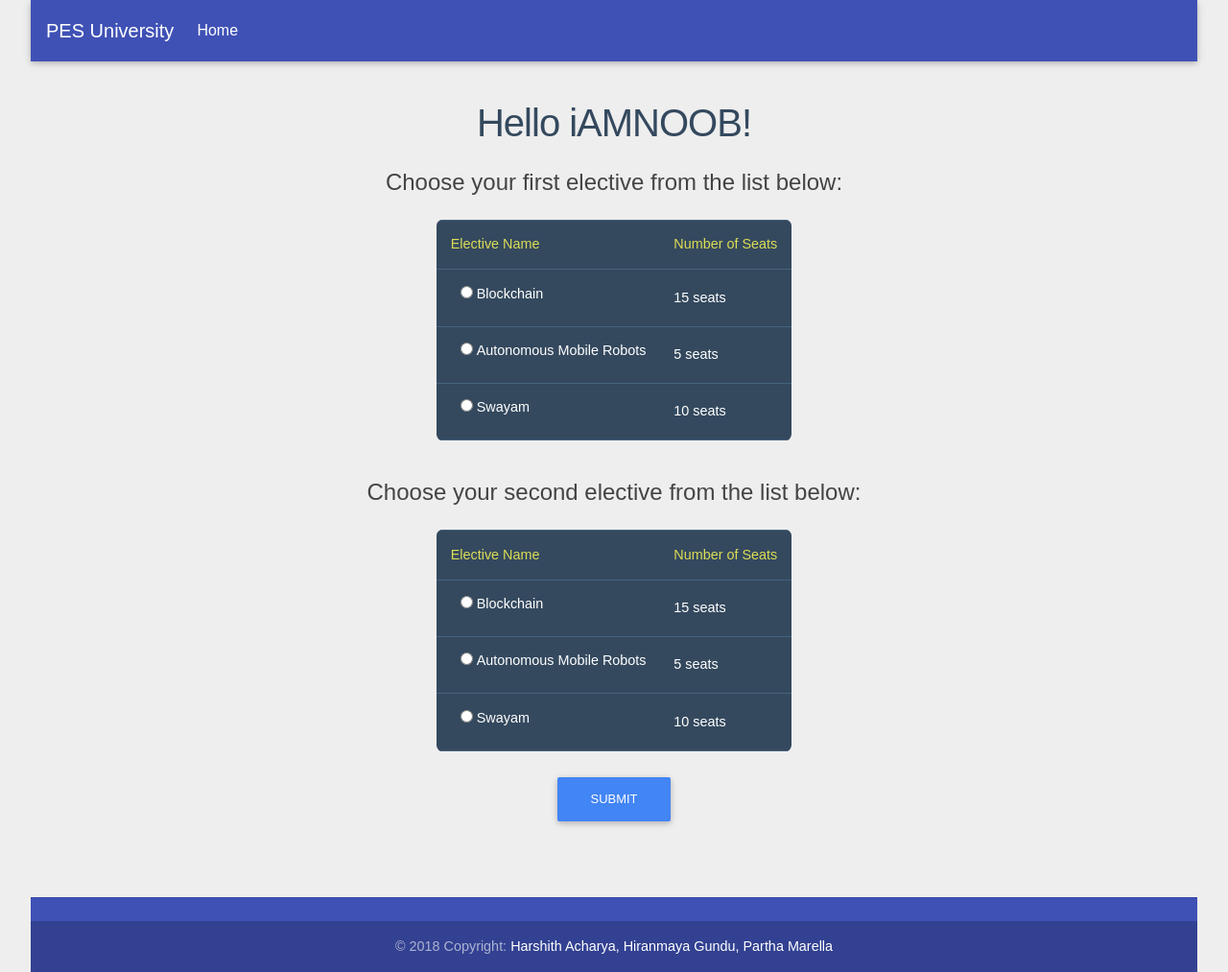
After one commit to HiranmayaGundu/Elective_Registration, a Flask app: page /student in a window 1280 px wide. The commit adds this page. Shown: the whole page at 96% size. Run offline with Flask 2, Linux system fonts and the light colour scheme; some libraries are stand-ins or nearby versions.

Commit message:
Added student page with post elective method

```diff
--- a/src/server.py
+++ b/src/server.py
@@ -14,12 +14,14 @@ import os
 
 app = Flask(__name__)
 app.secret_key = 'totally a secret lolz'
+#b = pymysql.connect("localhost", "root", "password", "")
 PROJECT_HOME = os.path.dirname(os.path.realpath(__file__))
 UPLOAD_FOLDER = PROJECT_HOME + "/documents"
 app.config['UPLOAD_FOLDER'] = UPLOAD_FOLDER
 ALLOWED_EXTENSIONS = set(['csv'])
 
 db = pymysql.connect("localhost", "root", "", "WT2")
+# db = pymysql.connect("localhost", "root", "password", "WT2019", charset="latin1")
 cursor = db.cursor()
 
 def allowed_file(filename):
@@ -197,6 +199,16 @@ def create_electives_db(filename):
         return True
     return False
 
+@app.route('/student')
+def student():
+    '''This function renders the sign in page.'''
+    return render_template('student.html')
+
+
+@app.route('/set_elective', methods=['POST'])
+def setElective():
+    '''This function renders the sign in page.'''
+    return "Success!"
 
 if __name__ == '__main__':
 # run!
--- a/src/templates/landing.html
+++ b/src/templates/landing.html
@@ -72,6 +72,10 @@
           <li class="nav-item">
             <a class="nav-link" href="/signin" target="_blank">Sign In</a>
           </li>
+          // TODO: Has to be rerouted after login page
+          <li class="nav-item">
+              <a class="nav-link" href="/student" target="_blank">Student</a>
+            </li>
         </ul>
       </div>
 
--- /dev/null
+++ b/src/templates/student.html
@@ -0,0 +1,209 @@
+{% extends "base.html" %}
+{% block nav_student %}{% endblock %}
+{% block nav_admin %}{% endblock %}
+{% block nav %}{% endblock %}
+{% block main %}
+
+<div class="container">
+        <h1 style="text-align:center; margin-top:1em;">Hello iAMNOOB!</h1>
+        <h4 style="text-align:center; margin-top:1em;">Choose your first elective from the list below: </h4>
+<form action="/set_elective" method="POST">
+    <div class="flex-center row mt-5" style="margin-top:0.3rem!important;">
+            <fieldset id="elective1">
+
+            <table class="rwd-table">
+              <tr>
+                <th>Elective Name</th>
+                <th>Number of Seats</th>
+              </tr>
+              <tr>
+                <td data-th="Movie Title">
+                        <div class="radio">
+
+                                    <input type="radio" id='regular' name="optradio">
+                                    <label>Blockchain</label>
+                            </div>
+                </td>
+                <td data-th="Genre">15 seats</td>
+              </tr>
+              <tr>
+                <td data-th="Movie Title">
+                        <div class="radio">
+                                <input type="radio" id='regular' name="optradio">
+                                <label>Autonomous Mobile Robots</label>                            </div>
+                </td>
+                <td data-th="Genre">5 seats</td>
+              </tr>
+              <tr>
+                <td data-th="Movie Title">
+                        <div class="radio">
+                                <input type="radio" id='regular' name="optradio">
+                                <label>Swayam</label>                            </div>
+                </td>
+                <td data-th="Genre">10 seats</td>
+              </tr>
+            </table>
+            </fieldset>
+    </div>
+    <h4 style="text-align:center; margin-top:1em;">Choose your second elective from the list below: </h4>
+
+    <div class="flex-center row mt-5" style="margin-top:0.3rem!important;">
+
+            <fieldset id="elective1">
+
+                    <table class="rwd-table">
+                      <tr>
+                        <th>Elective Name</th>
+                        <th>Number of Seats</th>
+                      </tr>
+                      <tr>
+                        <td data-th="Movie Title">
+                                <div class="radio">
+
+                                            <input type="radio" id='regular' name="optradio1">
+                                            <label>Blockchain</label>
+                                    </div>
+                        </td>
+                        <td data-th="Genre">15 seats</td>
+                      </tr>
+                      <tr>
+                        <td data-th="Movie Title">
+                                <div class="radio">
+                                        <input type="radio" id='regular' name="optradio1">
+                                        <label>Autonomous Mobile Robots</label>                            </div>
+                        </td>
+                        <td data-th="Genre">5 seats</td>
+                      </tr>
+                      <tr>
+                        <td data-th="Movie Title">
+                                <div class="radio">
+                                        <input type="radio" id='regular' name="optradio1">
+                                        <label>Swayam</label>                            </div>
+                        </td>
+                        <td data-th="Genre">10 seats</td>
+                      </tr>
+                    </table>
+                    </fieldset>
+
+    </div>
+    <div class="mt-5 row flex-center" style="margin-top:0.3rem!important;">
+        <!--Grid column-->
+        <button type="submit" class="btn btn-primary">Submit</button>
+    </form>
+        <!--Grid column-->
+
+    </div>
+    <div class="mt-5 row">
+        <!--Grid column-->
+        <div class="col-md-12">
+        </div>
+        <!--Grid column-->
+
+    </div>
+
+</div>
+
+<style>
+
+
+#regular {
+    margin-left: 10px;
+}
+
+@import "https://fonts.googleapis.com/css?family=Montserrat:300, 400, 700";
+.rwd-table {
+  margin: 1em 0;
+  min-width: 300px;
+}
+.rwd-table tr {
+  border-top: 1px solid #ddd;
+  border-bottom: 1px solid #ddd;
+}
+.rwd-table th {
+  display: none;
+}
+.rwd-table td {
+  display: block;
+}
+.rwd-table td:first-child {
+  padding-top: 0.5em;
+}
+.rwd-table td:last-child {
+  padding-bottom: 0.5em;
+}
+.rwd-table td:before {
+  content: attr(data-th) ": ";
+  font-weight: bold;
+  width: 6.5em;
+  display: inline-block;
+}
+@media (min-width: 480px) {
+  .rwd-table td:before {
+    display: none;
+  }
+}
+.rwd-table th,
+.rwd-table td {
+  text-align: left;
+}
+@media (min-width: 480px) {
+  .rwd-table th,
+  .rwd-table td {
+    display: table-cell;
+    padding: 0.25em 0.5em;
+  }
+  .rwd-table th:first-child,
+  .rwd-table td:first-child {
+    padding-left: 0;
+  }
+  .rwd-table th:last-child,
+  .rwd-table td:last-child {
+    padding-right: 0;
+  }
+}
+
+body {
+  padding: 0 2em;
+  font-family: Montserrat, sans-serif;
+  -webkit-font-smoothing: antialiased;
+  text-rendering: optimizeLegibility;
+  color: #444;
+  background: #eee;
+}
+
+h1 {
+  font-weight: normal;
+  letter-spacing: -1px;
+  color: #34495e;
+}
+
+.rwd-table {
+  background: #34495e;
+  color: #fff;
+  border-radius: 0.4em;
+  overflow: hidden;
+}
+.rwd-table tr {
+  border-color: #46637f;
+}
+.rwd-table th,
+.rwd-table td {
+  margin: 0.5em 1em;
+}
+@media (min-width: 480px) {
+  .rwd-table th,
+  .rwd-table td {
+    padding: 1em !important;
+  }
+}
+.rwd-table th,
+.rwd-table td:before {
+  color: #dd5;
+}
+
+
+
+
+</style>
+
+{% endblock%}
```
